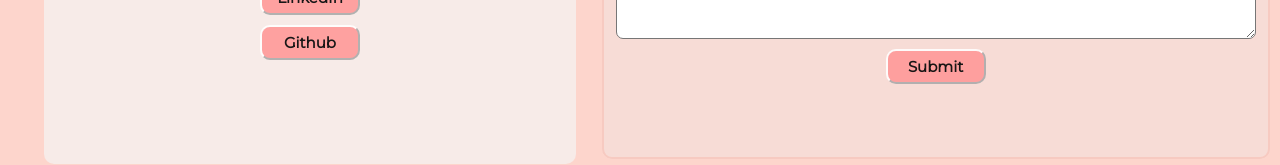
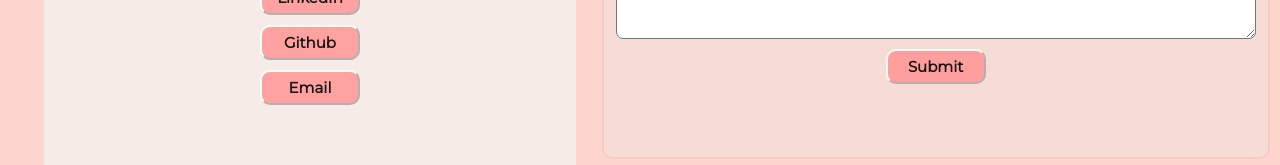
Before and after one commit to Esperac25/portfolio-pink, a React (Create React App) app: page /contact in a window 1280 px wide. Shown: the part 450-615 px from the top of the page. Built offline with nearby package versions, Linux system fonts and the light colour scheme; a web font is replaced by a local one.

Commit message:
adding email link button

```diff
--- a/src/Components/Contact/Contact.css
+++ b/src/Components/Contact/Contact.css
@@ -75,7 +75,7 @@ input{
     .contact-article{
         margin: auto;
         width: 40%;
-        height: 50vh;
+        height: 55vh;
         padding: 10px;
         background-color: #f7ebe8;
         border-radius: 10px;
@@ -84,7 +84,7 @@ input{
     }
     fieldset{
         margin-left: 47%;
-        margin-top: -55vh;
+        margin-top: -60vh;
         width: 50%;
         height: 52vh;
         margin-bottom: 241px;
--- a/src/Components/Contact/Contact.js
+++ b/src/Components/Contact/Contact.js
@@ -24,6 +24,9 @@ export default class Contact extends React.Component {
             <div className='contact-buttons'>
               <a href='https://www.linkedin.com/in/esperanza-cardenas/'><button className='tile-button'>LinkedIn</button></a>
               <a href='https://github.com/Esperac25'><button className='tile-button'>Github</button></a>
+              <a href='mailto:esperac25@gmail.com'><button className='tile-button'>Email</button></a>
+
+
             </div>
           </article>
             <form
```
Also changed, not shown: 1 other file (tests, documents, lock files or other folders).
